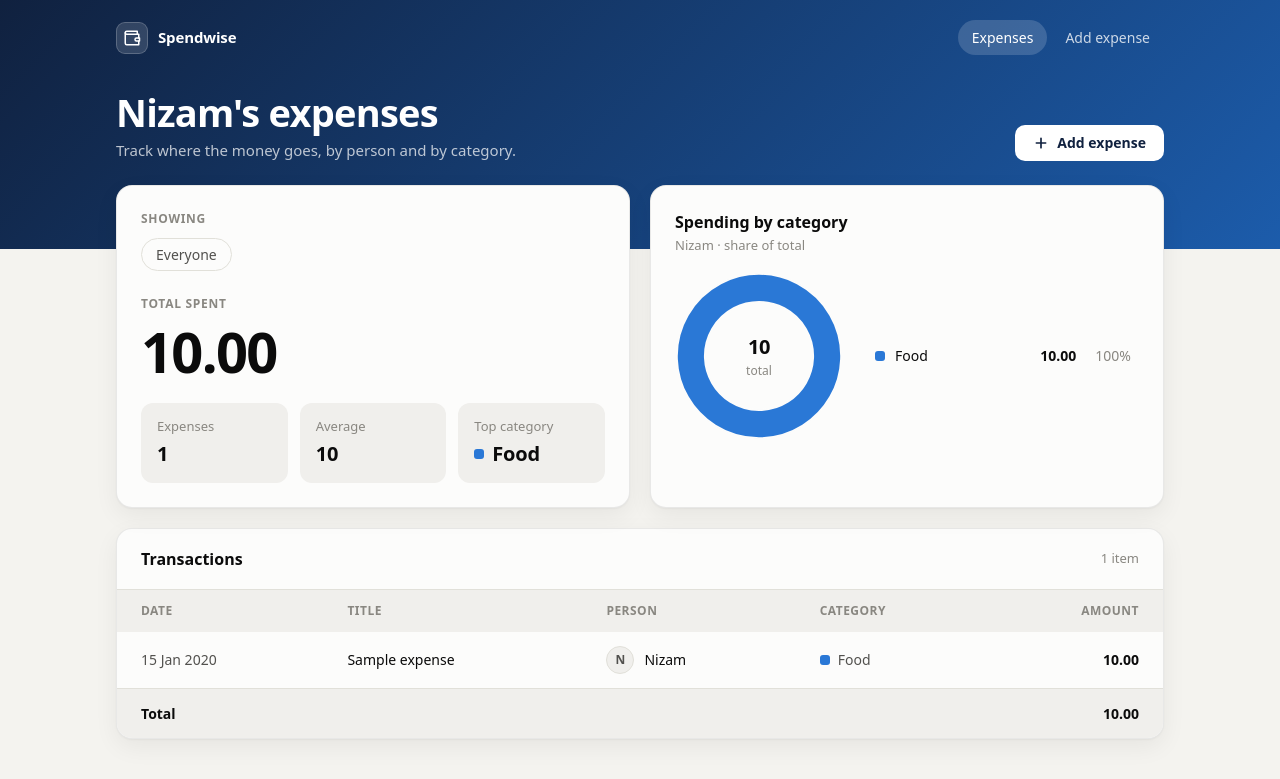
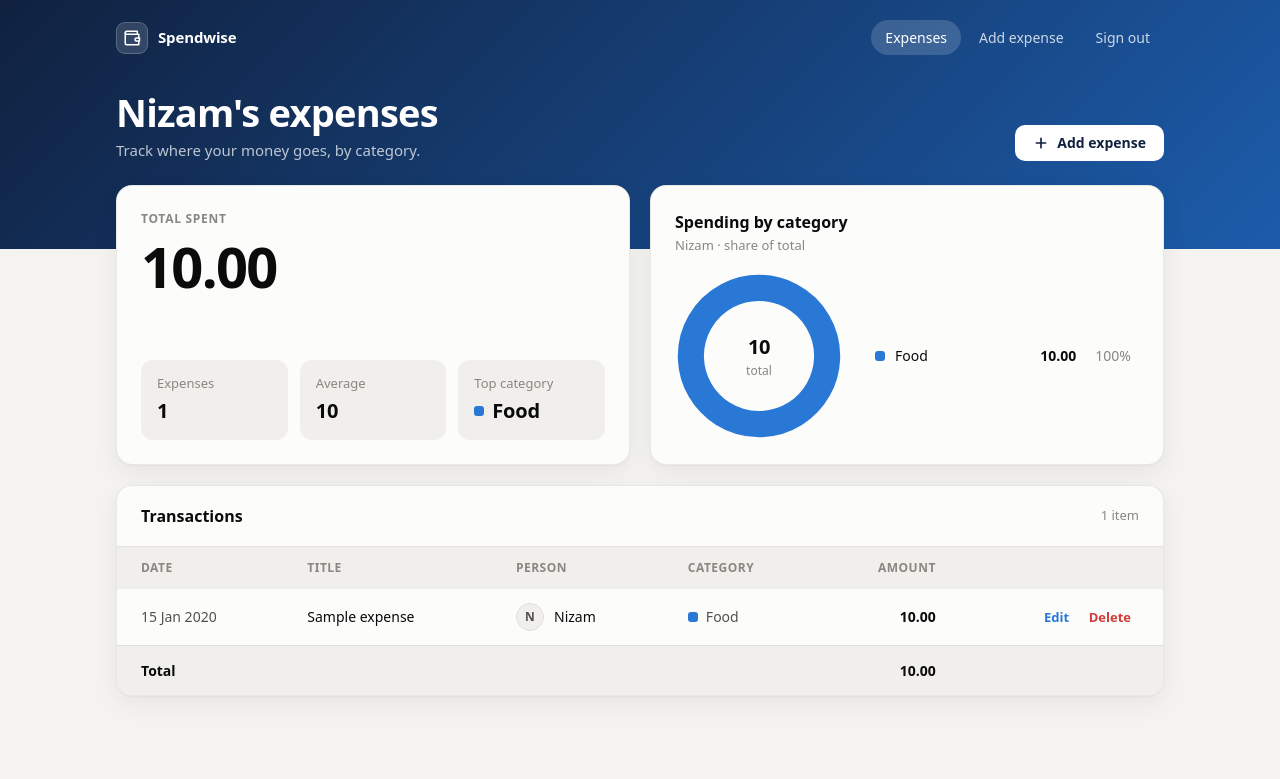
Before and after one commit to nizam-shainulla-sg/expense-tracking-app, a Django app: page / in a window 1280 px wide. Shown: the top 779 px of the page. Run offline with Django 5.2, Linux system fonts and the light colour scheme; a user stored in the database is signed in; data comes from the database, SQL or seed files in the repository; tables that the repository leaves empty hold one stand-in row (values such as "Sample post").

Commit message:
EXP-4, EXP-1: wire up login settings, nav and list page (edit/delete links)
- LOGIN_URL and single email-or-username auth backend
- Nav: Sign in / Create account for visitors, Sign out when signed in
- List: person switcher for admins only; Edit and Delete on every row
- Register page links to Sign in; danger button style

Co-Authored-By: Claude Sonnet 5.5 <noreply@anthropic.com>

```diff
--- a/config/settings.py
+++ b/config/settings.py
@@ -129,3 +129,7 @@ MAILERS = {
         'BACKEND': 'django.core.mail.backends.console.EmailBackend',
     },
 }
+
+# Authentication: sign in with username or email; unauthenticated users are sent to /login/.
+AUTHENTICATION_BACKENDS = ['expenses.auth.EmailOrUsernameBackend']
+LOGIN_URL = 'login'
--- a/expenses/templates/expenses/base.html
+++ b/expenses/templates/expenses/base.html
@@ -102,6 +102,13 @@
     }
     .nav a:hover { color: #fff; background: rgba(255, 255, 255, 0.1); }
     @media (max-width: 420px) { .nav a { padding: 7px 10px; } }
+    .nav-form { margin: 0; display: flex; }
+    .nav-form button {
+      font: inherit; font-weight: 500; font-size: 14px; cursor: pointer; border: 0; background: transparent;
+      padding: 7px 14px; border-radius: 999px; white-space: nowrap; color: rgba(255, 255, 255, 0.78);
+    }
+    .nav-form button:hover { color: #fff; background: rgba(255, 255, 255, 0.1); }
+    @media (max-width: 420px) { .nav-form button { padding: 7px 10px; } }
     .nav a.active { color: #fff; background: rgba(255, 255, 255, 0.16); }
     .hero h1 { margin: 36px 0 4px; font-size: clamp(28px, 4vw, 38px); letter-spacing: -0.02em; line-height: 1.15; }
     .hero p { margin: 0; color: rgba(255, 255, 255, 0.72); }
@@ -124,6 +131,7 @@
     }
     .btn:hover { filter: brightness(1.08); transform: translateY(-1px); }
     .btn-ghost { background: transparent; color: var(--ink-2); border: 1px solid var(--hairline); }
+    .btn-danger { background: var(--danger); color: #fff; }
     .btn-light { background: #fff; color: #10213f; }
 
     .avatar {
@@ -188,10 +196,16 @@
         </a>
         <nav class="nav">
           {% url 'expense_list' as list_url %}{% url 'expense_add' as add_url %}
+          {% if user.is_authenticated %}
           <a href="{{ list_url }}" {% if request.path == list_url %}class="active"{% endif %}>Expenses</a>
           <a href="{{ add_url }}" {% if request.path == add_url %}class="active"{% endif %}>Add expense</a>
-          {% if not user.is_authenticated %}
-          {% url 'register' as register_url %}
+          <form class="nav-form" method="post" action="{% url 'logout' %}">
+            {% csrf_token %}
+            <button type="submit" title="Signed in as {{ user.get_full_name|default:user.username }}">Sign out</button>
+          </form>
+          {% else %}
+          {% url 'login' as login_url %}{% url 'register' as register_url %}
+          <a href="{{ login_url }}" {% if request.path == login_url %}class="active"{% endif %}>Sign in</a>
           <a href="{{ register_url }}" {% if request.path == register_url %}class="active"{% endif %}>Create account</a>
           {% endif %}
         </nav>
--- a/expenses/templates/expenses/list.html
+++ b/expenses/templates/expenses/list.html
@@ -92,6 +92,11 @@
   .title-cell { font-weight: 500; }
   .date-cell { color: var(--ink-2); }
   .cat { display: inline-flex; align-items: center; gap: 8px; color: var(--ink-2); }
+  .row-actions { text-align: right; }
+  .row-actions a { font-size: 13px; font-weight: 600; text-decoration: none; color: var(--accent); padding: 4px 8px; border-radius: 6px; }
+  .row-actions a:hover { background: var(--surface-2); }
+  .row-actions a.danger { color: var(--danger); }
+  .visually-hidden { position: absolute; width: 1px; height: 1px; overflow: hidden; clip: rect(0 0 0 0); white-space: nowrap; }
   tfoot td { font-weight: 700; background: var(--surface-2); border-top: 1px solid var(--hairline); }
 
   .empty { padding: 56px 24px; text-align: center; color: var(--ink-2); }
@@ -103,9 +108,9 @@
 <div class="hero-row">
   <div>
     <h1>{% if selected_user %}{{ selected_user.get_full_name|default:selected_user.username }}'s expenses{% else %}All expenses{% endif %}</h1>
-    <p>Track where the money goes, by person and by category.</p>
+    <p>{% if is_admin %}Track where the money goes, by person and by category.{% else %}Track where your money goes, by category.{% endif %}</p>
   </div>
-  <a class="btn btn-light" href="{% url 'expense_add' %}{% if selected_user %}?user={{ selected_user.username }}{% endif %}">
+  <a class="btn btn-light" href="{% url 'expense_add' %}{% if is_admin and selected_user %}?user={{ selected_user.username }}{% endif %}">
     <svg width="16" height="16" viewBox="0 0 24 24" fill="none" stroke="currentColor" stroke-width="2.5" stroke-linecap="round" aria-hidden="true"><path d="M12 5v14M5 12h14"/></svg>
     Add expense
   </a>
@@ -115,6 +120,7 @@
 {% block content %}
 <section class="overview">
   <div class="card summary">
+    {% if is_admin %}
     <div>
       <p class="eyebrow">Showing</p>
       <div class="chips">
@@ -127,6 +133,7 @@
         {% endfor %}
       </div>
     </div>
+    {% endif %}
 
     <div>
       <p class="eyebrow">Total spent</p>
@@ -186,7 +193,7 @@
   <div class="table-scroll">
     <table>
       <thead>
-        <tr><th>Date</th><th>Title</th><th>Person</th><th>Category</th><th class="num">Amount</th></tr>
+        <tr><th>Date</th><th>Title</th><th>Person</th><th>Category</th><th class="num">Amount</th><th class="actions-col"><span class="visually-hidden">Actions</span></th></tr>
       </thead>
       <tbody>
         {% for expense in expenses %}
@@ -201,11 +208,15 @@
           </td>
           <td><span class="cat cat-{{ expense.category }}"><span class="swatch"></span>{{ expense.get_category_display }}</span></td>
           <td class="num">{{ expense.amount|floatformat:"2g" }}</td>
+          <td class="row-actions">
+            <a href="{% url 'expense_edit' expense.pk %}" aria-label="Edit {{ expense.title }}">Edit</a>
+            <a class="danger" href="{% url 'expense_delete' expense.pk %}" aria-label="Delete {{ expense.title }}">Delete</a>
+          </td>
         </tr>
         {% endfor %}
       </tbody>
       <tfoot>
-        <tr><td colspan="4">Total</td><td class="num">{{ total|floatformat:"2g" }}</td></tr>
+        <tr><td colspan="4">Total</td><td class="num">{{ total|floatformat:"2g" }}</td><td></td></tr>
       </tfoot>
     </table>
   </div>
--- a/expenses/templates/expenses/register.html
+++ b/expenses/templates/expenses/register.html
@@ -14,6 +14,7 @@
   }
   .toggle:hover { background: var(--surface-2); }
   .helptext { font-size: 12px; color: var(--muted); }
+  .alt { margin: 18px 0 0; font-size: 14px; color: var(--muted); }
   .helptext ul { margin: 4px 0 0; padding-left: 18px; }
 </style>
 {% endblock %}
@@ -52,6 +53,7 @@
       <button class="btn" type="submit">Create account</button>
     </div>
   </form>
+  <p class="alt">Already have an account? <a href="{% url 'login' %}">Sign in</a></p>
 </div>
 {% endblock %}
 
```
